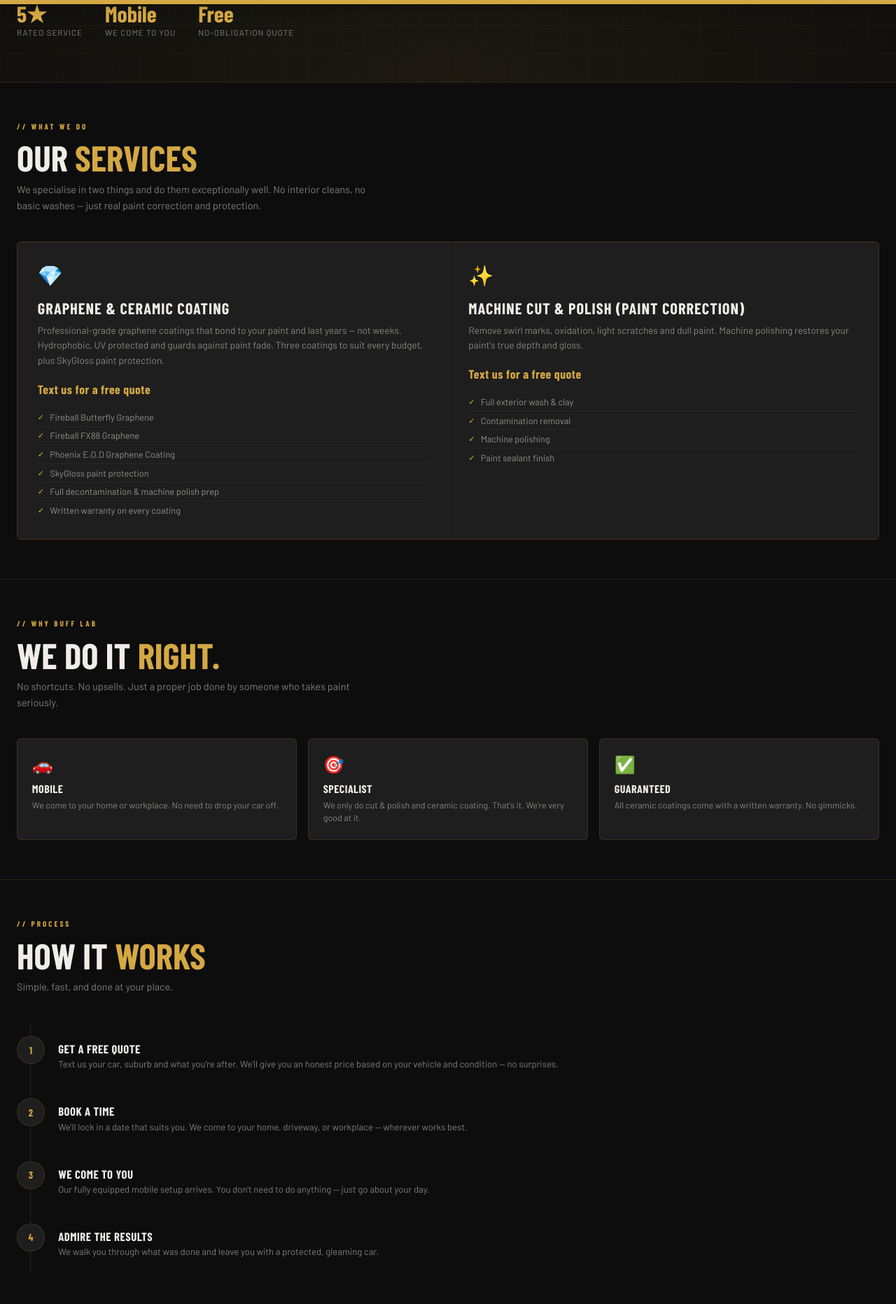
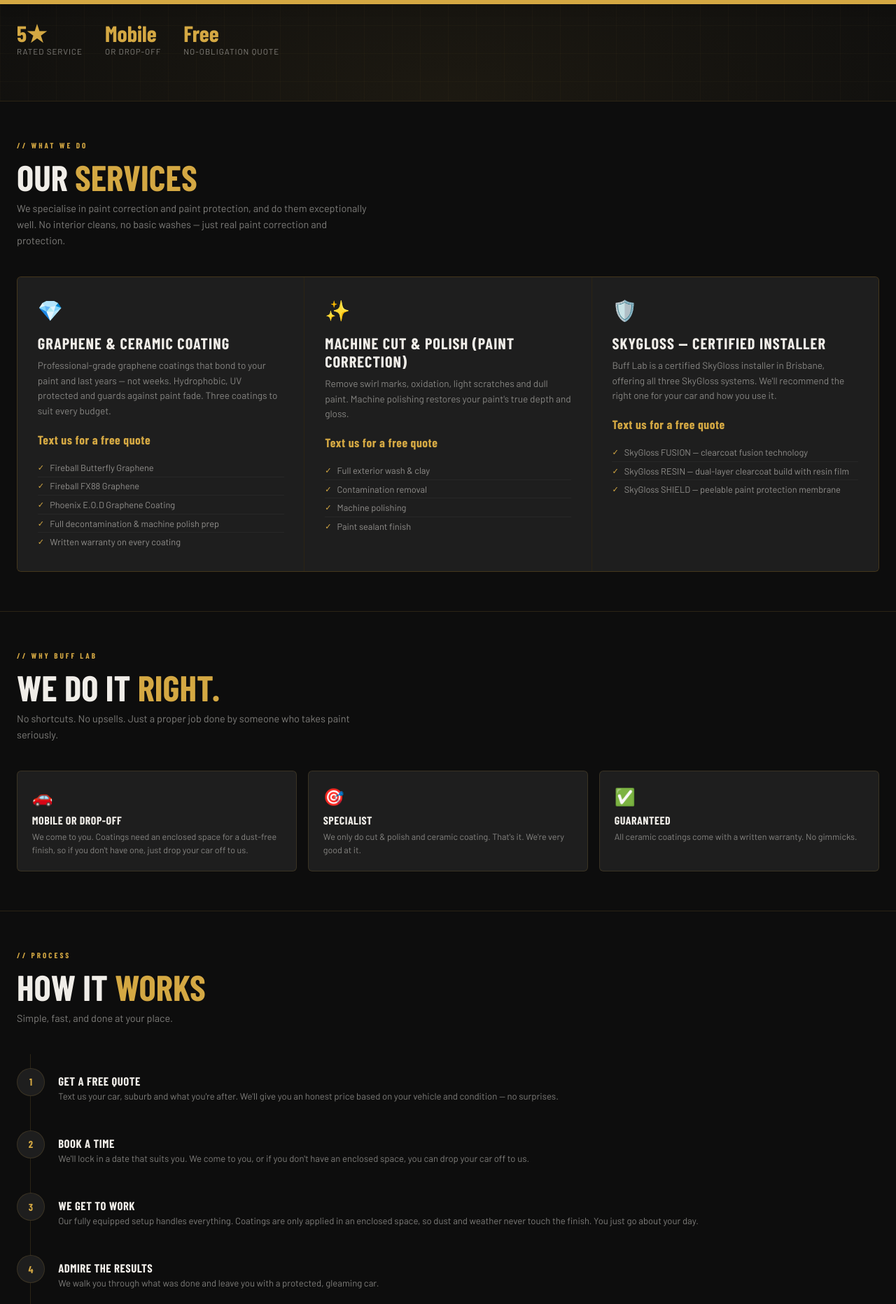
Before and after one commit to Bufflab-au/bufflab-au.github.io, a plain HTML site: page index.html in a window 1280 px wide. Shown: the part 794-2657 px from the top of the page at 70% size. Drawn offline with nearby package versions, Linux system fonts and the light colour scheme; a web font is replaced by a local one.

Commit message:
Certified SkyGloss (FUSION/RESIN/SHIELD), mobile + drop-off wording
- New SkyGloss certified installer service card, FAQ and schema
- Replace 'home or workplace' with mobile, or drop off if no enclosed space
- Services grid shows 3 columns on wide screens

Co-Authored-By: Claude Opus 5.5 <noreply@anthropic.com>

```diff
--- a/index.html
+++ b/index.html
@@ -12,7 +12,7 @@
 <meta charset="UTF-8">
 <meta name="viewport" content="width=device-width, initial-scale=1.0">
 <title>Mobile Graphene & Ceramic Coating, Cut and Polish Brisbane | Buff Lab</title>
-<meta name="description" content="Mobile graphene &amp; ceramic coating (Fireball, Phoenix), SkyGloss paint protection and machine cut &amp; polish across Brisbane. We come to your driveway. Text us for a free quote.">
+<meta name="description" content="Graphene &amp; ceramic coating (Fireball, Phoenix), certified SkyGloss installer and machine cut &amp; polish in Brisbane. Mobile or drop-off. Text us for a free quote.">
 <link rel="canonical" href="https://bufflab-au.github.io/">
 <meta name="robots" content="index, follow">
 <meta name="theme-color" content="#0d0d0d">
@@ -22,7 +22,7 @@
 <meta property="og:locale" content="en_AU">
 <meta property="og:url" content="https://bufflab-au.github.io/">
 <meta property="og:title" content="Mobile Graphene & Ceramic Coating, Cut and Polish Brisbane | Buff Lab">
-<meta property="og:description" content="Fireball and Phoenix graphene coating, SkyGloss paint protection and machine cut &amp; polish, done at your driveway anywhere in Brisbane. Text for a free quote.">
+<meta property="og:description" content="Fireball and Phoenix graphene coating, certified SkyGloss installer and machine cut &amp; polish in Brisbane. Mobile or drop-off. Text for a free quote.">
 <meta name="twitter:card" content="summary">
 <script type="application/ld+json">
 {
@@ -30,7 +30,7 @@
   "@type": "AutomotiveBusiness",
   "@id": "https://bufflab-au.github.io/#business",
   "name": "Buff Lab",
-  "description": "Mobile ceramic coating, SkyGloss paint protection and machine cut and polish service in Brisbane.",
+  "description": "Mobile and drop-off graphene coating, certified SkyGloss installer and machine cut and polish service in Brisbane.",
   "url": "https://bufflab-au.github.io/",
   "telephone": "+61452282282",
   "currenciesAccepted": "AUD",
@@ -51,7 +51,7 @@
   "makesOffer": [
     { "@type": "Offer", "itemOffered": { "@type": "Service", "name": "Graphene & Ceramic Coating", "serviceType": "Ceramic coating / paint protection", "description": "Fireball Butterfly Graphene, Fireball FX88 Graphene and Phoenix E.O.D Graphene coatings" } },
     { "@type": "Offer", "itemOffered": { "@type": "Service", "name": "Machine Cut & Polish", "serviceType": "Paint correction" } },
-    { "@type": "Offer", "itemOffered": { "@type": "Service", "name": "SkyGloss Paint Protection", "serviceType": "Paint protection" } }
+    { "@type": "Offer", "itemOffered": { "@type": "Service", "name": "SkyGloss FUSION, RESIN and SHIELD (certified installer)", "serviceType": "Paint protection" } }
   ]
 }
 </script>
@@ -681,6 +681,9 @@ footer {
   .reviews-grid { display: grid; grid-template-columns: 1fr 1fr; }
   .why-grid { grid-template-columns: repeat(3, 1fr); }
 }
+@media (min-width: 900px) {
+  .services-grid { grid-template-columns: repeat(3, 1fr); }
+}
 </style>
 </head>
 <body>
@@ -707,7 +710,7 @@ footer {
 
   <div class="hero-badge">
     <div class="badge-dot"></div>
-    Brisbane Mobile Service
+    Brisbane · Mobile &amp; Drop-Off
   </div>
 
   <h1>
@@ -717,7 +720,7 @@ footer {
   </h1>
 
   <p class="hero-sub">
-    <strong>Graphene &amp; ceramic coating, SkyGloss paint protection and machine cut & polish</strong> — delivered to your driveway anywhere in Brisbane. We don't do basic washes. Just serious paint protection done properly.
+    <strong>Graphene &amp; ceramic coating, certified SkyGloss and machine cut & polish</strong> — we come to you anywhere in Brisbane, or you can drop your car off to us. We don't do basic washes. Just serious paint protection done properly.
   </p>
 
   <div class="hero-cta-group">
@@ -732,7 +735,7 @@ footer {
     </div>
     <div class="stat">
       <div class="stat-num">Mobile</div>
-      <div class="stat-label">We Come To You</div>
+      <div class="stat-label">Or Drop-Off</div>
     </div>
     <div class="stat">
       <div class="stat-num">Free</div>
@@ -745,20 +748,19 @@ footer {
 <section class="section">
   <div class="section-label">// What We Do</div>
   <h2>Our <span>Services</span></h2>
-  <p class="section-sub">We specialise in two things and do them exceptionally well. No interior cleans, no basic washes — just real paint correction and protection.</p>
+  <p class="section-sub">We specialise in paint correction and paint protection, and do them exceptionally well. No interior cleans, no basic washes — just real paint correction and protection.</p>
 
   <div class="services-grid fade-in">
 
     <div class="service-card">
       <span class="service-icon">💎</span>
       <h3 class="service-name">Graphene &amp; Ceramic Coating</h3>
-      <p class="service-desc">Professional-grade graphene coatings that bond to your paint and last years — not weeks. Hydrophobic, UV protected and guards against paint fade. Three coatings to suit every budget, plus SkyGloss paint protection.</p>
+      <p class="service-desc">Professional-grade graphene coatings that bond to your paint and last years — not weeks. Hydrophobic, UV protected and guards against paint fade. Three coatings to suit every budget.</p>
       <div class="service-price">Text us for a free quote</div>
       <ul class="service-includes">
         <li>Fireball Butterfly Graphene</li>
         <li>Fireball FX88 Graphene</li>
         <li>Phoenix E.O.D Graphene Coating</li>
-        <li>SkyGloss paint protection</li>
         <li>Full decontamination &amp; machine polish prep</li>
         <li>Written warranty on every coating</li>
       </ul>
@@ -774,7 +776,18 @@ footer {
         <li>Contamination removal</li>
         <li>Machine polishing</li>
         <li>Paint sealant finish</li>
+      </ul>
+    </div>
 
+    <div class="service-card">
+      <span class="service-icon">🛡️</span>
+      <h3 class="service-name">SkyGloss — Certified Installer</h3>
+      <p class="service-desc">Buff Lab is a certified SkyGloss installer in Brisbane, offering all three SkyGloss systems. We'll recommend the right one for your car and how you use it.</p>
+      <div class="service-price">Text us for a free quote</div>
+      <ul class="service-includes">
+        <li>SkyGloss FUSION — clearcoat fusion technology</li>
+        <li>SkyGloss RESIN — dual-layer clearcoat build with resin film</li>
+        <li>SkyGloss SHIELD — peelable paint protection membrane</li>
       </ul>
     </div>
 
@@ -790,8 +803,8 @@ footer {
   <div class="why-grid fade-in">
     <div class="why-card">
       <div class="why-icon">🚗</div>
-      <h3 class="why-title">Mobile</h3>
-      <p class="why-desc">We come to your home or workplace. No need to drop your car off.</p>
+      <h3 class="why-title">Mobile or Drop-Off</h3>
+      <p class="why-desc">We come to you. Coatings need an enclosed space for a dust-free finish, so if you don't have one, just drop your car off to us.</p>
     </div>
     <div class="why-card">
       <div class="why-icon">🎯</div>
@@ -825,14 +838,14 @@ footer {
       <div class="step-num">2</div>
       <div class="step-content">
         <h3 class="step-title">Book a Time</h3>
-        <p class="step-desc">We'll lock in a date that suits you. We come to your home, driveway, or workplace — wherever works best.</p>
+        <p class="step-desc">We'll lock in a date that suits you. We come to you, or if you don't have an enclosed space, you can drop your car off to us.</p>
       </div>
     </div>
     <div class="process-step">
       <div class="step-num">3</div>
       <div class="step-content">
-        <h3 class="step-title">We Come to You</h3>
-        <p class="step-desc">Our fully equipped mobile setup arrives. You don't need to do anything — just go about your day.</p>
+        <h3 class="step-title">We Get to Work</h3>
+        <p class="step-desc">Our fully equipped setup handles everything. Coatings are only applied in an enclosed space, so dust and weather never touch the finish. You just go about your day.</p>
       </div>
     </div>
     <div class="process-step">
@@ -880,7 +893,7 @@ footer {
 <section class="section" id="areas">
   <div class="section-label">// Service Areas</div>
   <h2>Mobile Detailing Across <span>Brisbane</span></h2>
-  <p class="section-sub">We bring the full ceramic coating and cut &amp; polish setup to your home or workplace. We cover suburbs right across Brisbane, Logan and the Redlands, including:</p>
+  <p class="section-sub">We bring the full setup to you, or you can drop your car off to us. We cover suburbs right across Brisbane, Logan and the Redlands, including:</p>
   <ul class="areas-list">
     <li>Kuraby</li><li>Sunnybank</li><li>Runcorn</li><li>Mount Gravatt</li><li>Eight Mile Plains</li><li>Calamvale</li><li>Parkinson</li><li>Acacia Ridge</li><li>Underwood</li><li>Rochedale</li><li>Springwood</li><li>Greenbank</li><li>Carindale</li><li>Greenslopes</li><li>Yeronga</li><li>Toowong</li><li>Kenmore</li><li>Middle Park</li><li>Wacol</li><li>Wakerley</li><li>Lytton</li><li>Wellington Point</li><li>Redland Bay</li><li>Surrounding Brisbane suburbs</li>
   </ul>
@@ -901,7 +914,7 @@ footer {
     </details>
     <details>
       <summary>Which coating brands do you use?</summary>
-      <p>We use Fireball Butterfly Graphene, Fireball FX88 Graphene and Phoenix E.O.D Graphene Coating, plus SkyGloss paint protection. Each sits at a different price point, so we'll recommend the right one for your car and budget.</p>
+      <p>We use Fireball Butterfly Graphene, Fireball FX88 Graphene and Phoenix E.O.D Graphene Coating. We're also a certified SkyGloss installer offering SkyGloss FUSION, RESIN and SHIELD. Each sits at a different price point, so we'll recommend the right one for your car and budget.</p>
     </details>
     <details>
       <summary>What's the difference between a cut &amp; polish and ceramic coating?</summary>
@@ -909,11 +922,11 @@ footer {
     </details>
     <details>
       <summary>Do I need to bring my car to you?</summary>
-      <p>No. Buff Lab is fully mobile — we come to your home, driveway or workplace in Brisbane.</p>
+      <p>No, we come to you anywhere in our Brisbane service area. Coatings need an enclosed space like a closed garage, so if you don't have one, you can drop your car off to us instead.</p>
     </details>
     <details>
       <summary>Do you offer SkyGloss?</summary>
-      <p>Yes. We apply SkyGloss paint protection as well as ceramic coating. Text us about your car and we'll recommend the right option.</p>
+      <p>Yes. Buff Lab is a certified SkyGloss installer and offers all three SkyGloss systems: FUSION, RESIN and SHIELD. Text us about your car and how you use it, and we'll recommend the right one.</p>
     </details>
   </div>
 </section>
@@ -945,7 +958,7 @@ footer {
         <select id="f-service" name="service" required>
           <option value="" disabled selected>Select...</option>
           <option>Graphene / Ceramic Coating</option>
-          <option>SkyGloss Paint Protection</option>
+          <option>SkyGloss (FUSION / RESIN / SHIELD)</option>
           <option>Machine Cut & Polish</option>
           <option>Both — Cut & Polish + Coating</option>
           <option>Not sure — need advice</option>
```
